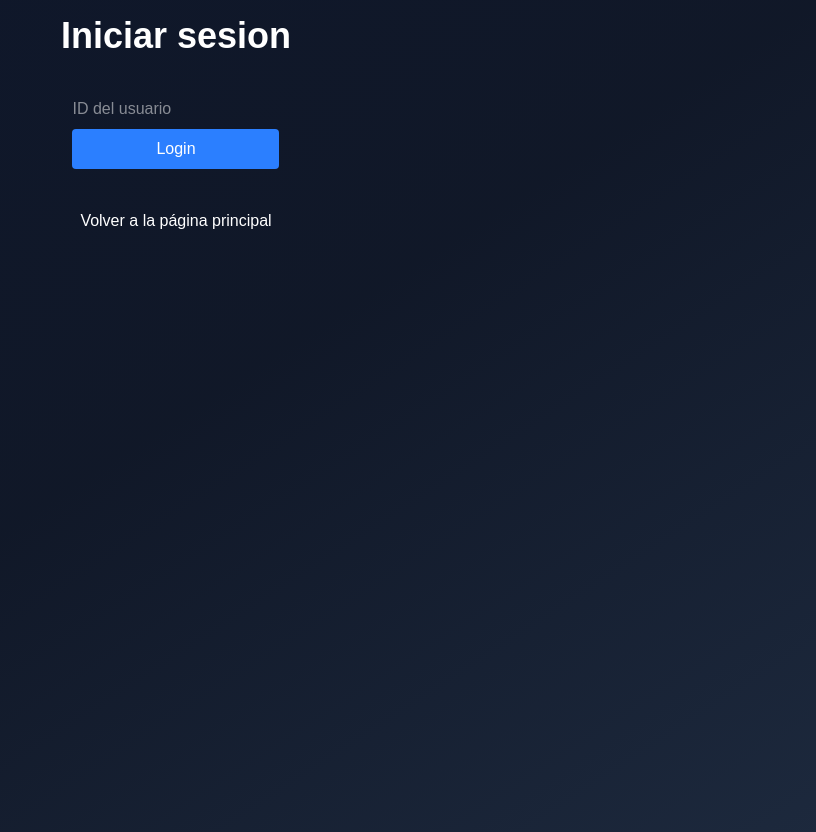
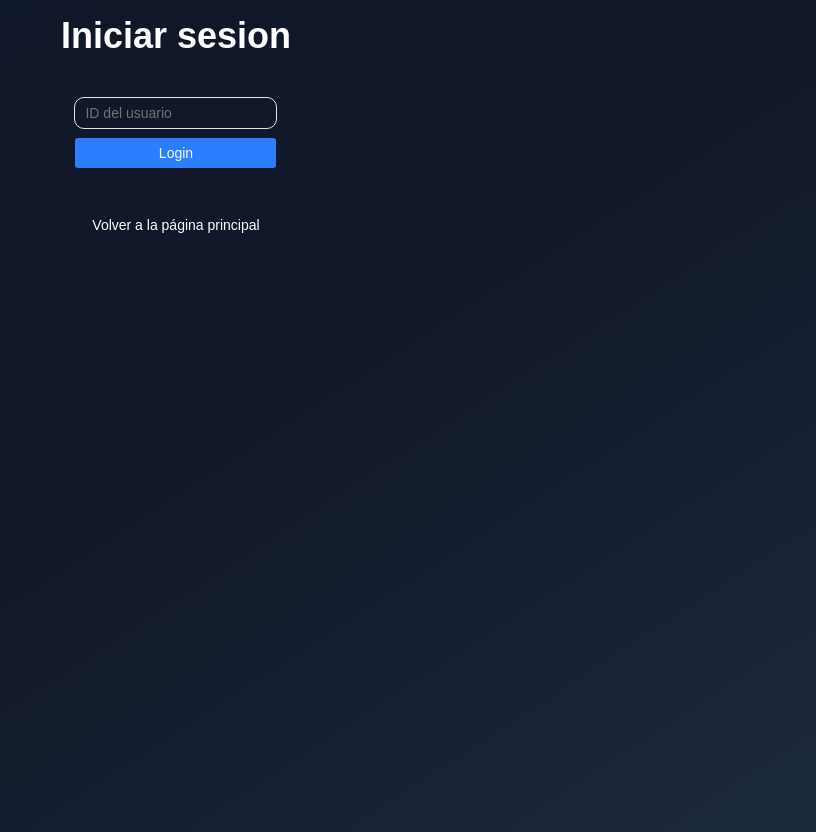
Before and after one commit to jonanv/react-course, a React (Vite) app in the folder 04-hooks-app/: page /login in a window 1280 px wide. Shown: the whole page, without its empty margins (464-1280 px from the left). Built offline with nearby package versions, Linux system fonts and the light colour scheme.

Commit message:
🎨 Import Input and Button components of shadcn

```diff
--- a/04-hooks-app/src/09-useContext/pages/auth/LoginPage.tsx
+++ b/04-hooks-app/src/09-useContext/pages/auth/LoginPage.tsx
@@ -1,7 +1,7 @@
 import { Link } from "react-router";
 
-import { Button } from "@base-ui/react/button";
-import { Input } from "@base-ui/react/input";
+import { Button } from "@/components/ui/button";
+import { Input } from "@/components/ui/input";
 
 export const LoginPage = () => {
     return (
@@ -19,7 +19,10 @@ export const LoginPage = () => {
             </form>
 
             <Link to="/about">
-                Volver a la página principal
+                <Button variant="ghost"
+                    className="cursor-pointer">
+                    Volver a la página principal
+                </Button>
             </Link>
         </div>
     )
```
